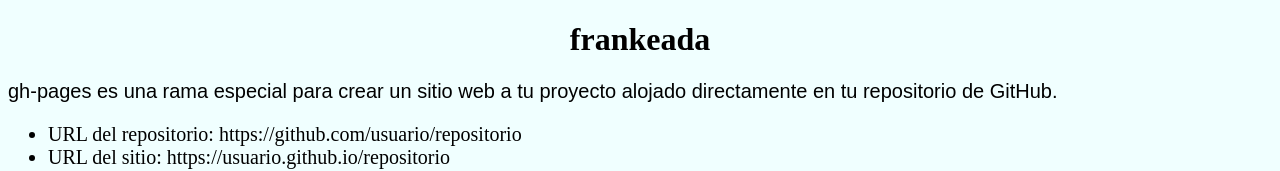
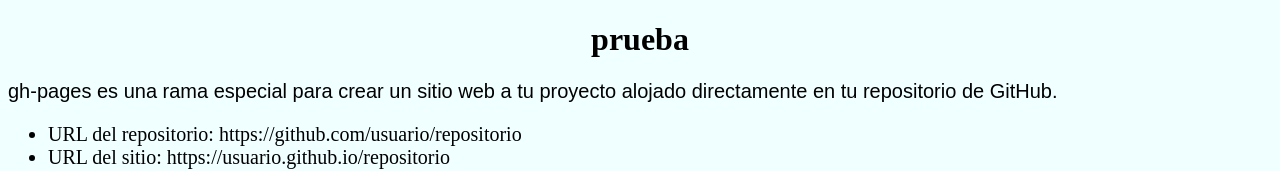
Before and after one commit to willygeminis/git-inicios, a plain HTML site: page index.html in a window 1280 px wide. Shown: the top 171 px of the page. Drawn offline with Linux system fonts and the light colour scheme.

Commit message:
probando como va todo

```diff
--- a/index.html
+++ b/index.html
@@ -7,7 +7,7 @@
     <link rel="stylesheet" href="style.css" />
   </head>
   <body>
-    <h1>frankeada</h1>
+    <h1>prueba</h1>
     <p>
       gh-pages es una rama especial para crear un sitio web a tu proyecto
       alojado directamente en tu repositorio de GitHub.
```
